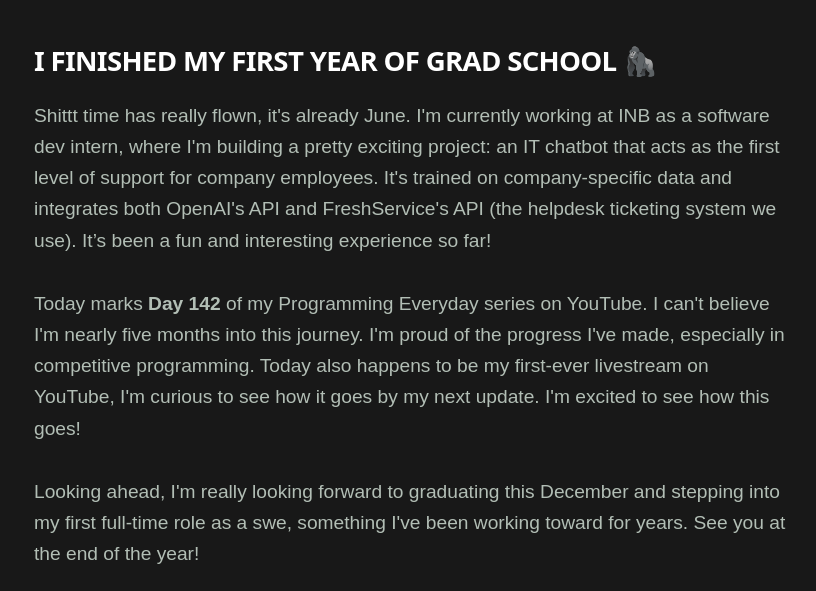
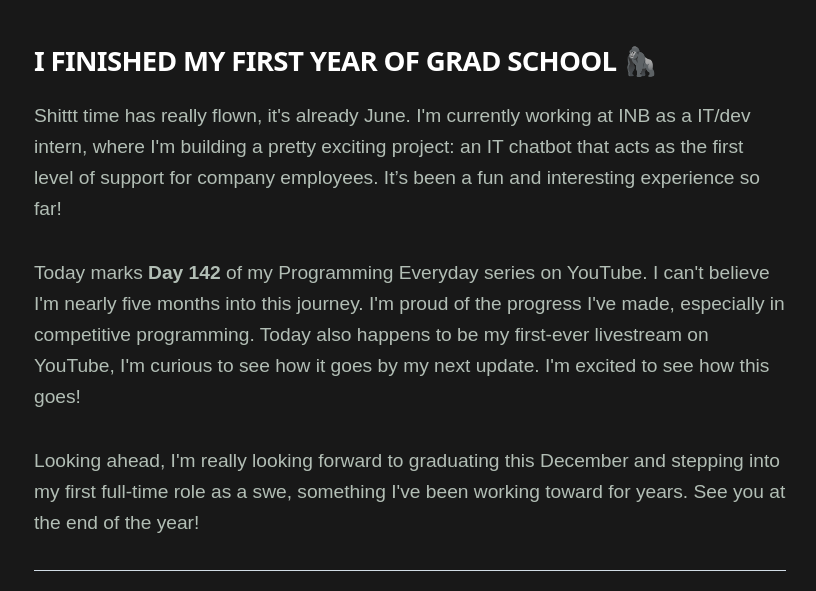
Before and after one commit to maxpilipovic/maxpilipovic.com, a Gatsby site: page /half-way-2025/index2/ in a window 1280 px wide. Shown: the part 209-800 px from the top of the page, without its empty margins (230-1046 px from the left). Built offline with nearby package versions, Linux system fonts and the light colour scheme; Gatsby itself is replaced by a stand-in of ours.

Commit message:
Fixed blog post

```diff
--- a/content/blog/half-way-2025/index2.md
+++ b/content/blog/half-way-2025/index2.md
@@ -6,7 +6,7 @@
 
 ### I FINISHED MY FIRST YEAR OF GRAD SCHOOL 🦍
 
-Shittt time has really flown, it's already June. I'm currently working at INB as a software dev intern, where I'm building a pretty exciting project: an IT chatbot that acts as the first level of support for company employees. It's trained on company-specific data and integrates both OpenAI's API and FreshService's API (the helpdesk ticketing system we use). It’s been a fun and interesting experience so far!
+Shittt time has really flown, it's already June. I'm currently working at INB as a IT/dev intern, where I'm building a pretty exciting project: an IT chatbot that acts as the first level of support for company employees. It’s been a fun and interesting experience so far!
 
 Today marks **Day 142** of my Programming Everyday series on YouTube. I can't believe I'm nearly five months into this journey. I'm proud of the progress I've made, especially in competitive programming. Today also happens to be my first-ever livestream on YouTube, I'm curious to see how it goes by my next update. I'm excited to see how this goes!
 
```
